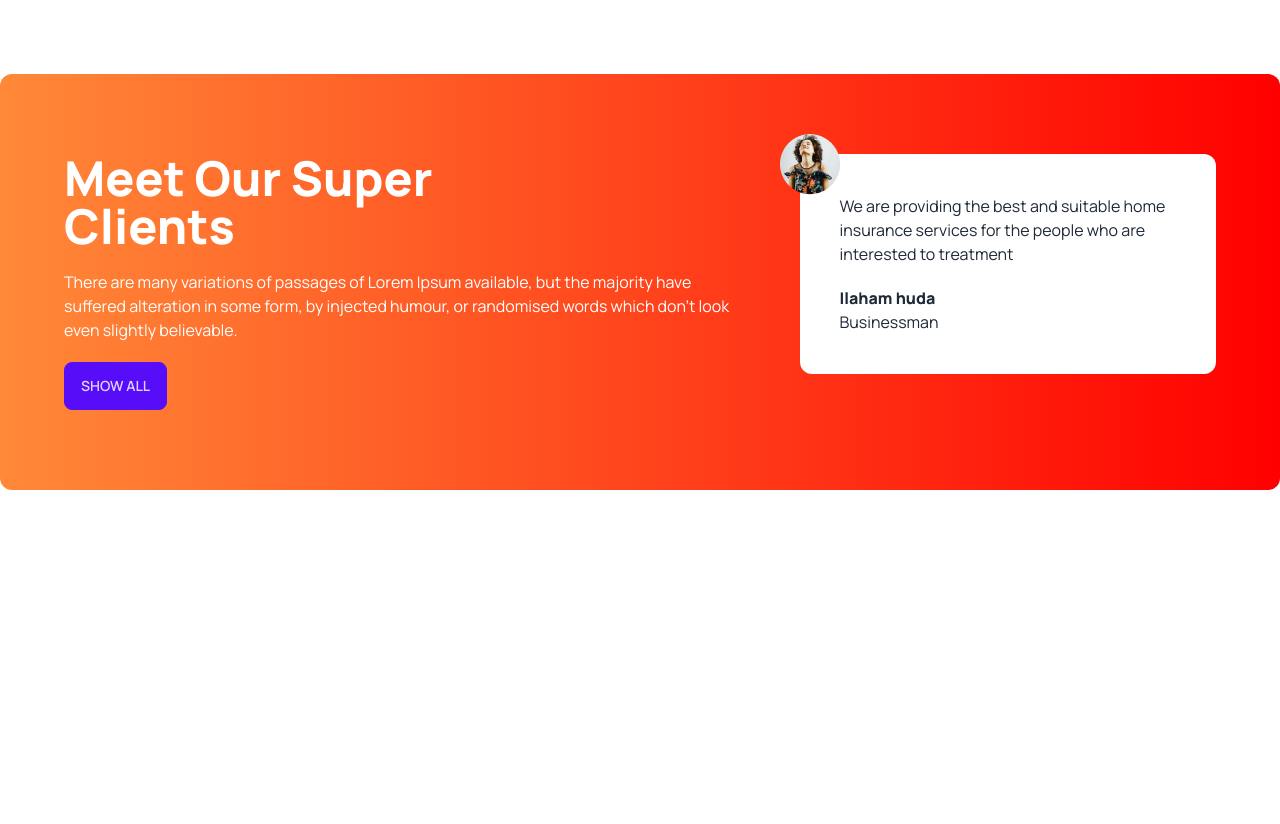
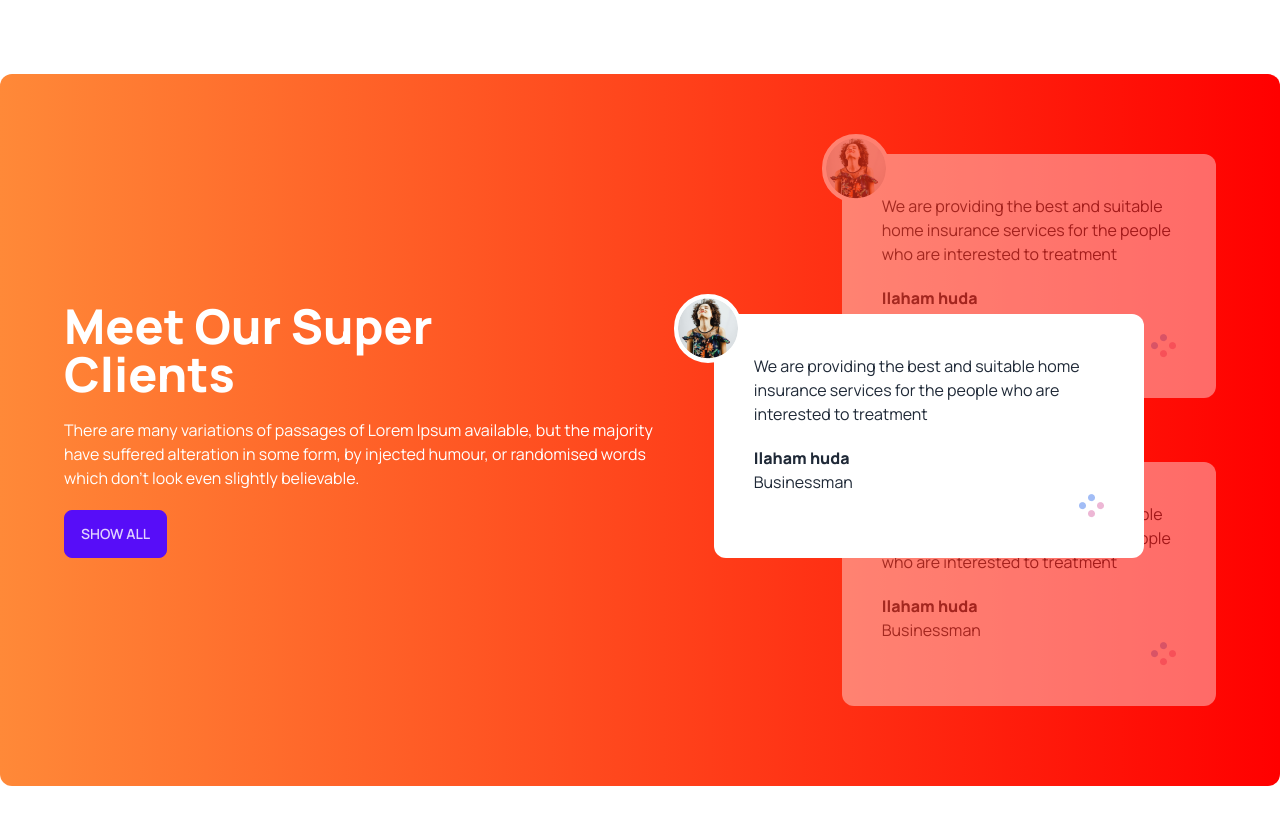
Before and after one commit to EshanTheDev/tea-landing-page, a plain HTML site: page index.html in a window 1280 px wide. Shown: the part 2260-3084 px from the top of the page. Before the commit the page ends 2846 px from the top, so only its background shows below. Drawn offline with nearby package versions, Linux system fonts and the light colour scheme.

Commit message:
client section added

```diff
--- a/index.html
+++ b/index.html
@@ -162,22 +162,63 @@
 <section class="my-24 rounded-xl bg-gradient-to-r from-[#FF8938] to-[#F00] px-16 py-20 flex flex-col lg:flex-row gap-12 ">
 
 
+<div class="flex items-center lg:pr-28">
 <div class="space-y-5">
-<h3 class="text-5xl font-extrabold text-white">Meet Our Super <br> Clients</h3>
+
+  <h3 class="text-5xl font-extrabold text-white">Meet Our Super <br> Clients</h3>
 <p class="text-white">There are many variations of passages of Lorem Ipsum available, but the majority have suffered alteration in some form, by injected humour, or randomised words which don't look even slightly believable. </p>
 <button class="btn btn-primary">Show All</button>
 
 </div>
 
-<!-- reviews  -->
-<div>
+</div>
 
-<div class="p-10 rounded-xl bg-white relative">
-  <img class="absolute -left-5 -top-5" src="./tea-house-resources/images/client.png" alt="">
+<div class="relative">
+
+
+
+  <!-- next reviews  -->
+<div class="p-10 mb-16 rounded-xl bg-white relative opacity-40 z-10">
+
+
+  <img class="absolute -left-5 -top-5 border-4 border-white rounded-full bg-white" src="./tea-house-resources/images/client.png" alt="">
   <p>We are providing the best and suitable home insurance services for the people who are interested to treatment</p>
 
   <h4 class="font-bold mt-5">Ilaham huda</h4>
   <p class="font-medium">Businessman</p>
+<div class="flex justify-end">
+  <img src="./tea-house-resources/images/circles.png" alt="">
+</div>
+</div>
+
+
+  <!-- current reviews  -->
+<div class="p-10 rounded-xl bg-white absolute top-40 lg:-left-32 lg:w-[430px] z-20">
+
+
+  <img class="absolute -left-10 -top-5 border-4 border-white rounded-full bg-white" src="./tea-house-resources/images/client.png" alt="">
+  <p>We are providing the best and suitable home insurance services for the people who are interested to treatment</p>
+
+  <h4 class="font-bold mt-5">Ilaham huda</h4>
+  <p class="font-medium">Businessman</p>
+<div class="flex justify-end">
+  <img src="./tea-house-resources/images/circles.png" alt="">
+</div>
+</div>
+
+
+  <!--previous reviews  -->
+<div class="p-10 rounded-xl bg-white relative opacity-40 z-10">
+
+
+  <img class="absolute -left-5 -top-5 border-4 border-white rounded-full bg-white" src="./tea-house-resources/images/client.png" alt="">
+  <p>We are providing the best and suitable home insurance services for the people who are interested to treatment</p>
+
+  <h4 class="font-bold mt-5">Ilaham huda</h4>
+  <p class="font-medium">Businessman</p>
+<div class="flex justify-end">
+  <img src="./tea-house-resources/images/circles.png" alt="">
+</div>
 </div>
 
 </div>
```
